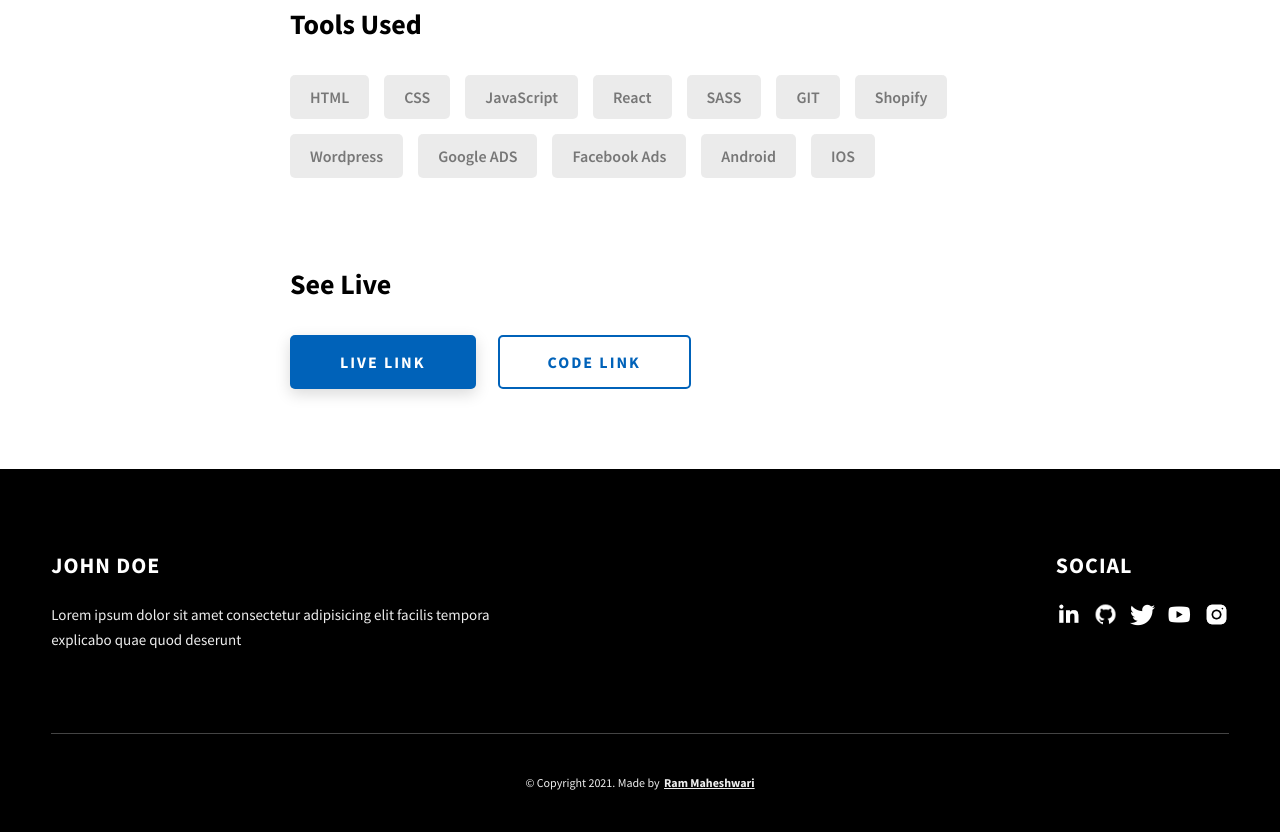
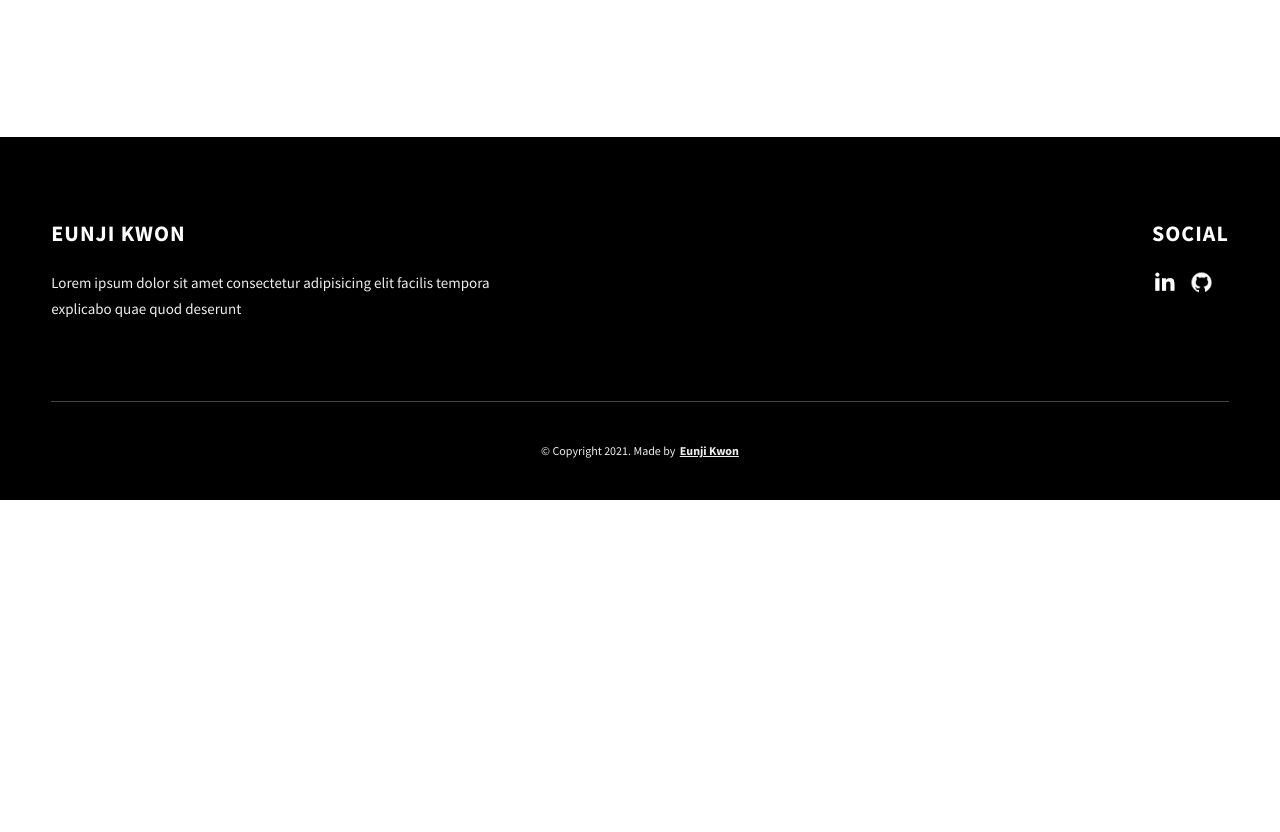
Before and after one commit to kwoneunji225/portfolio, a website: page project-1.html in a window 1280 px wide. Shown: the part 1840-2672 px from the top of the page. After the commit the page ends 2340 px from the top, so only its background shows below. Drawn offline with Linux system fonts and the light colour scheme.

Commit message:
New Changes

```diff
--- a/project-1.html
+++ b/project-1.html
@@ -22,12 +22,12 @@
         <div class="header__logo-container">
           <div class="header__logo-img-cont">
             <img
-              src="./assets/png/john-doe.png"
+              src="./assets/png/pic.png"
               alt="Ram Maheshwari Logo Image"
               class="header__logo-img"
             />
           </div>
-          <span class="header__logo-sub">John Doe</span>
+          <span class="header__logo-sub">Eunji Kwon</span>
         </div>
         <div class="header__main">
           <ul class="header__links">
@@ -40,6 +40,11 @@
             <li class="header__link-wrapper">
               <a href="./index.html#projects" class="header__link">
                 Projects
+              </a>
+            </li>
+            <li class="header__link-wrapper">
+              <a href="./index.html#projects" class="header__link">
+                Experience
               </a>
             </li>
             <li class="header__link-wrapper">
@@ -93,7 +98,7 @@
           </p>
         </div>
         <div class="project-cs-hero__cta">
-          <a href="#" class="btn btn--bg" target="_blank">Live Link</a>
+          <a href="#" class="btn btn--bg" target="_blank">Project Link</a>
         </div>
       </div>
     </section>
@@ -102,7 +107,7 @@
         <div class="project-details__content">
           <div class="project-details__showcase-img-cont">
             <img
-              src="./assets/jpeg/project-mockup-example.jpeg"
+              src="./assets/png/screenshot.png"
               alt="Project Image"
               class="project-details__showcase-img"
             />
@@ -144,21 +149,7 @@
                 <div class="skills__skill">IOS</div>
               </div>
             </div>
-            <div class="project-details__links">
-              <h3 class="project-details__content-title">See Live</h3>
-              <a
-                href="#"
-                class="btn btn--med btn--theme project-details__links-btn"
-                target="_blank"
-                >Live Link</a
-              >
-              <a
-                href="#"
-                class="btn btn--med btn--theme-inv project-details__links-btn"
-                target="_blank"
-                >Code Link</a
-              >
-            </div>
+
           </div>
         </div>
       </div>
@@ -185,31 +176,11 @@
                   alt="icon"
                 />
               </a>
-              <a target="_blank" rel="noreferrer" href="#">
-                <img
-                  class="main-footer__icon"
-                  src="./assets/png/twitter-ico.png"
-                  alt="icon"
-                />
-              </a>
-              <a target="_blank" rel="noreferrer" href="#">
-                <img
-                  class="main-footer__icon"
-                  src="./assets/png/yt-ico.png"
-                  alt="icon"
-                />
-              </a>
-              <a target="_blank" rel="noreferrer" href="#">
-                <img
-                  class="main-footer__icon main-footer__icon--mr-none"
-                  src="./assets/png/insta-ico.png"
-                  alt="icon"
-                />
-              </a>
+
             </div>
           </div>
           <div class="main-footer__row main-footer__row-2">
-            <h4 class="heading heading-sm text-lt">John Doe</h4>
+            <h4 class="heading heading-sm text-lt">Eunji Kwon</h4>
             <p class="main-footer__short-desc">
               Lorem ipsum dolor sit amet consectetur adipisicing elit facilis
               tempora explicabo quae quod deserunt
@@ -219,8 +190,8 @@
 
         <div class="main-footer__lower">
           &copy; Copyright 2021. Made by
-          <a rel="noreferrer" target="_blank" href="https://rammaheshwari.com"
-            >Ram Maheshwari</a
+          <a rel="noreferrer" target="_blank"
+            >Eunji Kwon</a
           >
         </div>
       </div>
```
Also changed, not shown: index.html (+9 -9 lines), project-2.html (+15 -44 lines), project-3.html (+15 -44 lines), assets/png/screenshot.png (added).
